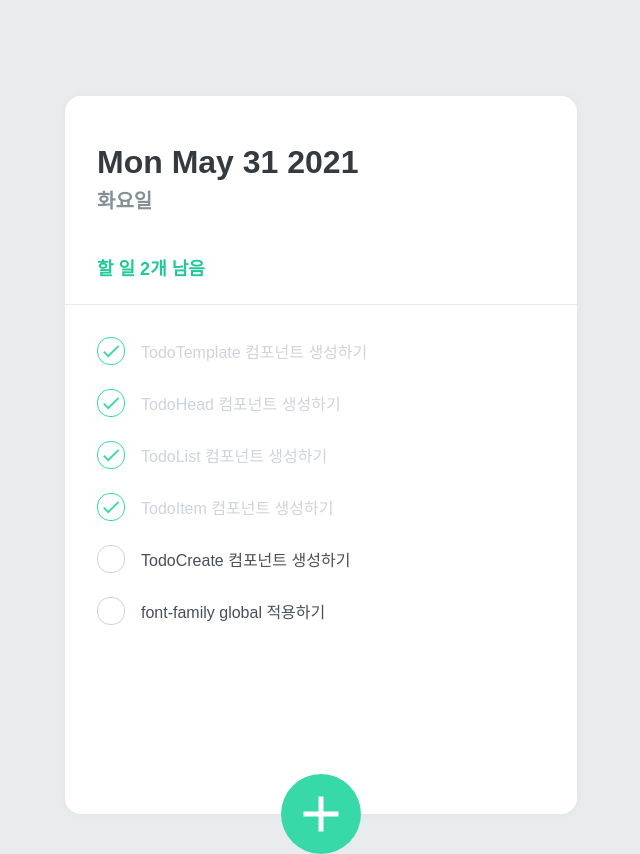
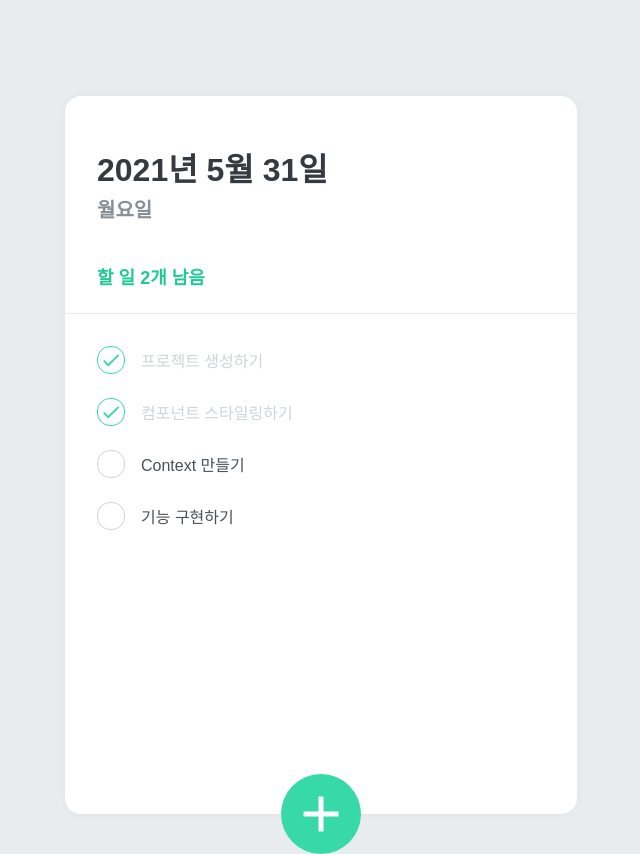
Before and after one commit to glenn-a810/ToDo-List, a React (Create React App) app: page / in a window 1280 px wide. Shown: the whole page, without its empty margins (319-959 px from the left). Built offline with nearby package versions, Linux system fonts and the light colour scheme.

Commit message:
Toggle, Delete 기능까지 구현. Context 쓰는거 어렵다..

```diff
--- a/src/App.js
+++ b/src/App.js
@@ -1,5 +1,6 @@
 import React from 'react'
 import { createGlobalStyle } from 'styled-components'
+import { TodoProvider } from './Components/TodoContext'
 import TodoCreate from './Components/TodoCreate'
 import TodoHead from './Components/TodoHead'
 import TodoList from './Components/TodoList'
@@ -17,14 +18,14 @@ const GlobalStyle = createGlobalStyle`
 
 function App() {
   return(
-    <>
+    <TodoProvider>
       <GlobalStyle />
       <TodoTemplate>
         <TodoHead />
         <TodoList />
         <TodoCreate />
       </TodoTemplate>
-    </>
+    </TodoProvider>
   )
 }
 
--- /dev/null
+++ b/src/Components/TodoContext.js
@@ -0,0 +1,79 @@
+import React, { createContext, useContext, useReducer, useRef } from 'react'
+const TodoStateContext = createContext()
+const TodoDispatchContext = createContext()
+const TodoNextIdContext = createContext()
+
+const initialTodo = [
+    {
+        id: 1,
+        text: '프로젝트 생성하기',
+        done: true
+    },
+    {
+        id: 2,
+        text: '컴포넌트 스타일링하기',
+        done: true
+    },
+    {
+        id: 3,
+        text: 'Context 만들기',
+        done: false
+    },
+    {
+        id: 4,
+        text: '기능 구현하기',
+        done: false
+    }
+]
+
+function todoReducer(state, action) {
+    switch(action.type) {
+        case 'CREATE':
+            return state.concat(action.todo)
+        case 'TOGGLE':
+            return state.map(todo => todo.id === action.id ? {...todo, done: !todo.done} : todo)
+        case 'REMOVE':
+            return state.filter(todo => todo.id !== action.id)
+        default:
+            throw new Error(`Unhandled action type: ${action.type}`)
+    }
+}
+
+export function TodoProvider({children}) {
+    const [state, dispatch] = useReducer(todoReducer, initialTodo)
+    const nextId = useRef(5)
+
+    return(
+        <TodoStateContext.Provider value={state}>
+            <TodoDispatchContext.Provider value={dispatch}>
+                <TodoNextIdContext.Provider value={nextId}>
+                    {children}
+                </TodoNextIdContext.Provider>
+            </TodoDispatchContext.Provider>
+        </TodoStateContext.Provider>
+    )
+}
+
+export function useTodoState() {
+    const context = useContext(TodoStateContext)
+    if(!context) {
+        throw new Error('Cannot find TodoProvider(TodoStateContext)')
+    }
+    return context
+}
+
+export function useTodoDispatch() {
+    const context = useContext(TodoDispatchContext)
+    if(!context) {
+        throw new Error('Cannot find TodoProvider(TodoDispatchContext)')
+    }
+    return context
+}
+
+export function useNextId() {
+    const context = useContext(TodoNextIdContext)
+    if(!context) {
+        throw new Error('Cannot find TodoProvider(TodoNextIdContext)')
+    }
+    return context
+}
--- a/src/Components/TodoHead.js
+++ b/src/Components/TodoHead.js
@@ -1,6 +1,7 @@
 // 이 컴포넌트는 오늘의 날짜와 요일을 보여주고, 앞으로 해야 할 일이 몇개 남았는지 보여줍니다.
 import React from 'react'
 import styled from 'styled-components'
+import { useTodoState } from './TodoContext'
 
 const TodoheadBlock = styled.div`
     padding-top: 48px;
@@ -32,15 +33,23 @@ const TodoheadBlock = styled.div`
     }
 `
 
-const today = new Date().toDateString()
-console.log(today)
+function TodoHead() {
+    const todos = useTodoState()
+    const undoneTask = todos.filter(todo => !todo.done)
 
-function TodoHead() {
+    const today = new Date()
+    const dateString = today.toLocaleDateString('ko-KR', {
+        year: 'numeric',
+        month: 'long',
+        day: 'numeric'
+    })
+    const dayName = today.toLocaleDateString('ko-KR', { weekday: 'long' })
+
     return(
         <TodoheadBlock>
-            <h1>{today}</h1>
-            <div className='day'>화요일</div>
-            <div className='task-left'>할 일 2개 남음</div>
+            <h1>{dateString}</h1>
+            <div className='day'>{dayName}</div>
+            <div className='task-left'>할 일 {undoneTask.length}개 남음</div>
         </TodoheadBlock>
     )
 }
--- a/src/Components/TodoItem.js
+++ b/src/Components/TodoItem.js
@@ -5,6 +5,7 @@
 import React from 'react'
 import styled, { css } from 'styled-components'
 import { MdDone, MdDelete } from 'react-icons/md'
+import { useTodoDispatch } from './TodoContext'
 
 const Remove = styled.div`
     display: flex;
@@ -64,11 +65,15 @@ const Text = styled.div`
 `
 
 function TodoItem({id, done, text}) {
+    const dispatch = useTodoDispatch();
+    const handleToggle = () => dispatch({type: 'TOGGLE', id})
+    const handleRemove = () => dispatch({type: 'REMOVE', id})
+
     return(
         <TodoItemBlock>
-            <CheckCircle done={done}>{done && <MdDone />}</CheckCircle>
+            <CheckCircle done={done} onClick={handleToggle}>{done && <MdDone />}</CheckCircle>
             <Text done={done}>{text}</Text>
-            <Remove>
+            <Remove onClick={handleRemove}>
                 <MdDelete />
             </Remove>
         </TodoItemBlock>
--- a/src/Components/TodoList.js
+++ b/src/Components/TodoList.js
@@ -2,6 +2,7 @@
 // 여러개의 TodoItem 컴포넌트를 렌더링해줍니다.
 import React from 'react'
 import styled from 'styled-components'
+import { useTodoState } from './TodoContext'
 import TodoItem from './TodoItem'
 
 const TodoListBlock = styled.div`
@@ -12,14 +13,18 @@ const TodoListBlock = styled.div`
 `
 
 function TodoList() {
+    const todos = useTodoState()
+
     return(
         <TodoListBlock>
-            <TodoItem text='TodoTemplate 컴포넌트 생성하기' done={true} />
-            <TodoItem text='TodoHead 컴포넌트 생성하기' done={true} />
-            <TodoItem text='TodoList 컴포넌트 생성하기' done={true} />
-            <TodoItem text='TodoItem 컴포넌트 생성하기' done={true} />
-            <TodoItem text='TodoCreate 컴포넌트 생성하기' done={false} />
-            <TodoItem text='font-family global 적용하기' done={false} />
+            {todos.map(todo => (
+                <TodoItem
+                    key={todo.id}
+                    id={todo.id}
+                    text={todo.text}
+                    done={todo.done}
+                />
+            ))}
         </TodoListBlock>
     )
 }
```
